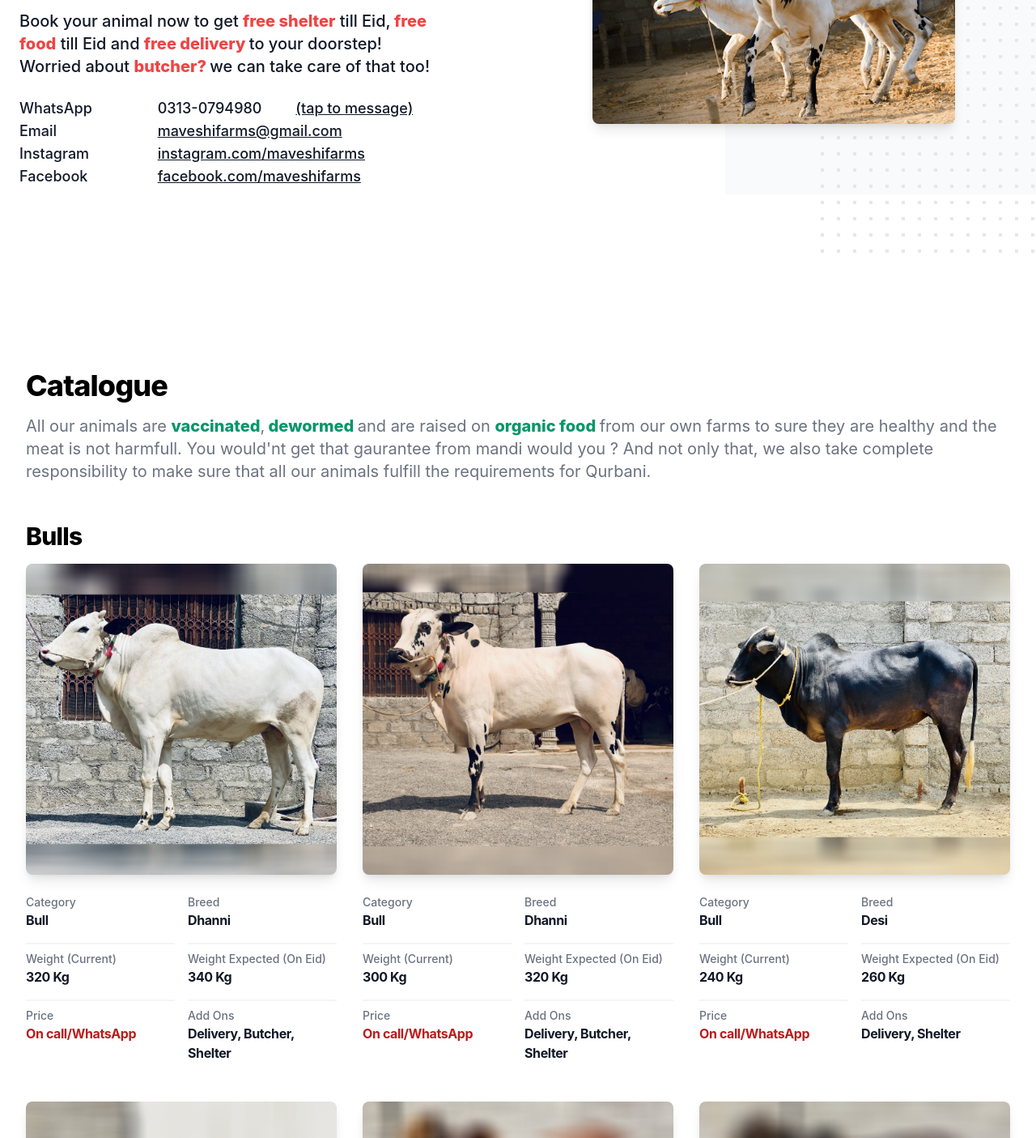
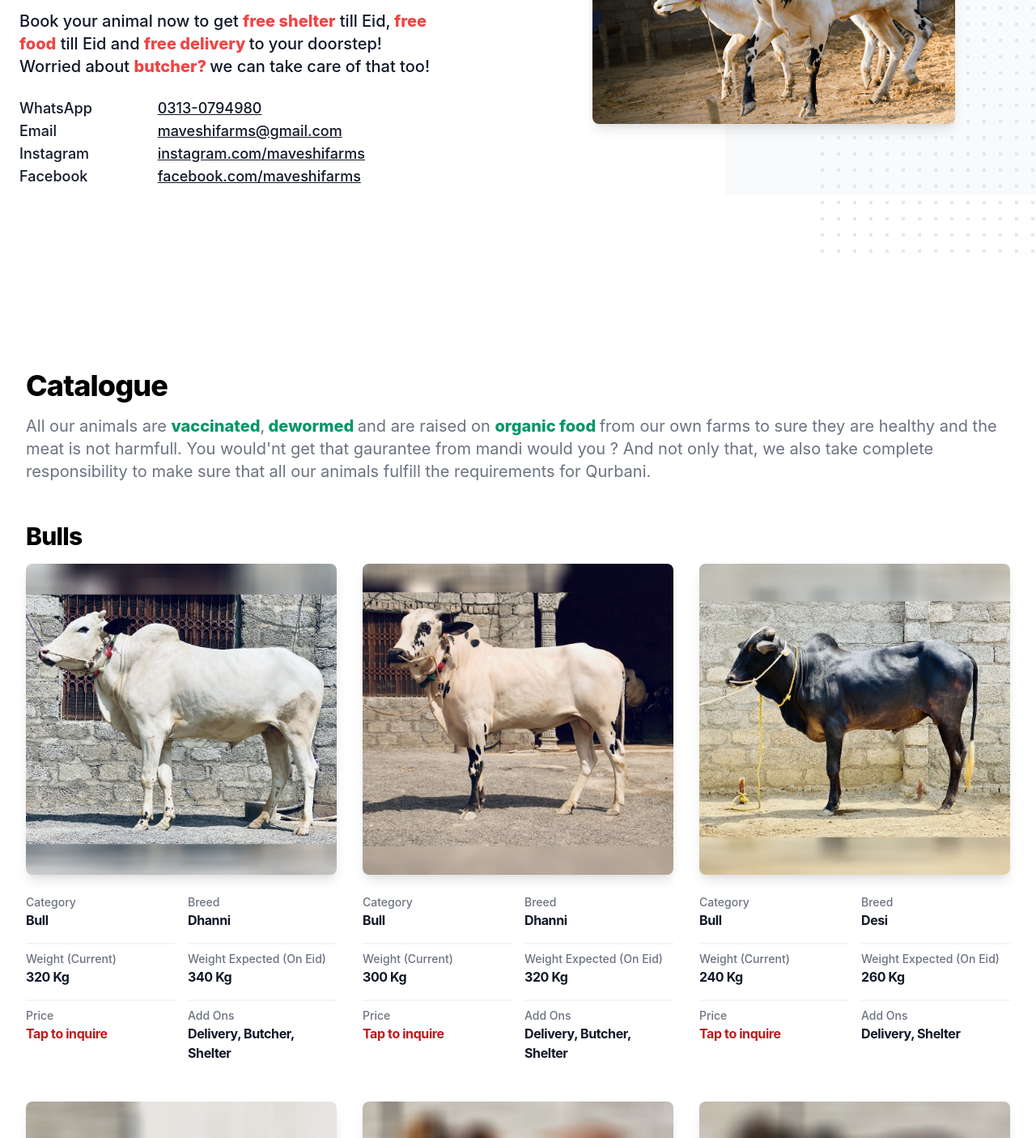
Before and after one commit to AtiqueUrRehman/maveshifarms, a Next.js app: page / in a window 1280 px wide. Shown: the part 440-1845 px from the top of the page at 81% size. Built offline with nearby package versions, Linux system fonts and the light colour scheme; what @tailwindcss/typography would draw is missing.

Commit message:
add links to each item

```diff
--- a/components/catalogus.tsx
+++ b/components/catalogus.tsx
@@ -1,5 +1,6 @@
 const bulls = [
   {
+    code: "B01",
     breed: "Dhanni",
     category: "Bull",
     imageUrl: "/assets/img/catalogue/bull/01.jpg",
@@ -10,6 +11,7 @@ const bulls = [
     expectedWeight: 340,
   },
   {
+    code: "B02",
     breed: "Dhanni",
     category: "Bull",
     imageUrl: "/assets/img/catalogue/bull/02.jpg",
@@ -20,6 +22,7 @@ const bulls = [
     expectedWeight: 320,
   },
   {
+    code: "B03",
     breed: "Desi",
     category: "Bull",
     imageUrl: "/assets/img/catalogue/bull/03.jpg",
@@ -30,6 +33,7 @@ const bulls = [
     expectedWeight: 260,
   },
   {
+    code: "B04",
     breed: "Desi cross",
     category: "Bull",
     imageUrl: "/assets/img/catalogue/bull/04.jpg",
@@ -40,6 +44,7 @@ const bulls = [
     expectedWeight: 390,
   },
   {
+    code: "B05",
     breed: "Sahiwal",
     category: "Bull",
     imageUrl: "/assets/img/catalogue/bull/05.jpg",
@@ -50,6 +55,7 @@ const bulls = [
     expectedWeight: 230,
   },
   {
+    code: "B06",
     breed: "Sahiwal",
     category: "Bull",
     imageUrl: "/assets/img/catalogue/bull/06.jpg",
@@ -60,6 +66,7 @@ const bulls = [
     expectedWeight: 230,
   },
   {
+    code: "B07",
     breed: "Sahiwal",
     category: "Bull",
     imageUrl: "/assets/img/catalogue/bull/07.jpg",
@@ -70,6 +77,7 @@ const bulls = [
     expectedWeight: 230,
   },
   {
+    code: "B08",
     breed: "Sahiwal",
     category: "Bull",
     imageUrl: "/assets/img/catalogue/bull/08.jpg",
@@ -83,6 +91,7 @@ const bulls = [
 
 const goats = [
   {
+    code: "G01",
     breed: "Rajanpuri",
     category: "Goat",
     imageUrl: "/assets/img/catalogue/goats/101.jpg",
@@ -93,6 +102,7 @@ const goats = [
     expectedWeight: 64,
   },
   {
+    code: "G02",
     breed: "Rajanpuri",
     category: "Goat",
     imageUrl: "/assets/img/catalogue/goats/102.jpg",
@@ -103,6 +113,7 @@ const goats = [
     expectedWeight: 60,
   },
   {
+    code: "G03",
     breed: "Desi",
     category: "Goat",
     imageUrl: "/assets/img/catalogue/goats/103.jpg",
@@ -113,6 +124,7 @@ const goats = [
     expectedWeight: 35,
   },
   {
+    code: "G04",
     breed: "Makhi Cheena",
     category: "Goat",
     imageUrl: "/assets/img/catalogue/goats/104.jpg",
@@ -123,6 +135,7 @@ const goats = [
     expectedWeight: 67,
   },
   {
+    code: "G05",
     breed: "Makhi Cheena",
     category: "Goat",
     imageUrl: "/assets/img/catalogue/goats/105.jpg",
@@ -133,6 +146,7 @@ const goats = [
     expectedWeight: 73,
   },
   {
+    code: "G06",
     breed: "Makhi Cheena",
     category: "Goat",
     imageUrl: "/assets/img/catalogue/goats/106.jpg",
@@ -143,6 +157,7 @@ const goats = [
     expectedWeight: 67,
   },
   {
+    code: "G07",
     breed: "Talagang",
     category: "Ram (Chakki Dumba)",
     imageUrl: "/assets/img/catalogue/goats/107.jpg",
@@ -228,7 +243,9 @@ export default function Catalogue() {
                           </dt>
                           <dd className="text-base font-bold tracking-tight text-red-700">
                             {/* {bull.price} PKR */}
-                            On call/WhatsApp
+                            <a className="hover:underline" target="_blank" href={`https://api.whatsapp.com/send?phone=+923130794980&text=Hi May I know the price of ${bull.category} : ${bull.code}`}>
+                              Tap to inquire
+                            </a>
                           </dd>
                         </div>
                         <div className="border-t-2 border-gray-100 pt-2">
@@ -304,7 +321,9 @@ export default function Catalogue() {
                           </dt>
                           <dd className="text-base font-bold tracking-tight text-red-700">
                             {/* {goat.price} PKR */}
-                            On call/WhatsApp
+                            <a className="hover:underline" target="_blank" href={`https://api.whatsapp.com/send?phone=+923130794980&text=Hi May I know the price of ${goat.category} : ${goat.code}`}>
+                              Tap to inquire
+                            </a>
                           </dd>
                         </div>
                         <div className="border-t-2 border-gray-100 pt-2">
--- a/components/hero.tsx
+++ b/components/hero.tsx
@@ -94,8 +94,7 @@ export default function Hero() {
                 <p className="text-lg font-medium text-gray-900">
                   <div className="grid grid-cols-3 place-items-start">
                     <div className="col-start-1 col-span-1">WhatsApp</div>
-                    <a href="https://api.whatsapp.com/send?phone=+923130794980" >0313-0794980</a>
-                    <a href="https://api.whatsapp.com/send?phone=+923130794980" className="underline" >(tap to message)</a>
+                    <a className="underline" href="https://api.whatsapp.com/send?phone=+923130794980" >0313-0794980</a>
                     <div className="col-start-1 col-span-1">Email</div>
                     <a href="mailto:maveshifarms@gmail.com"  className="underline">maveshifarms@gmail.com</a>
                     <div className="col-start-1 col-span-1">Instagram</div>
```
